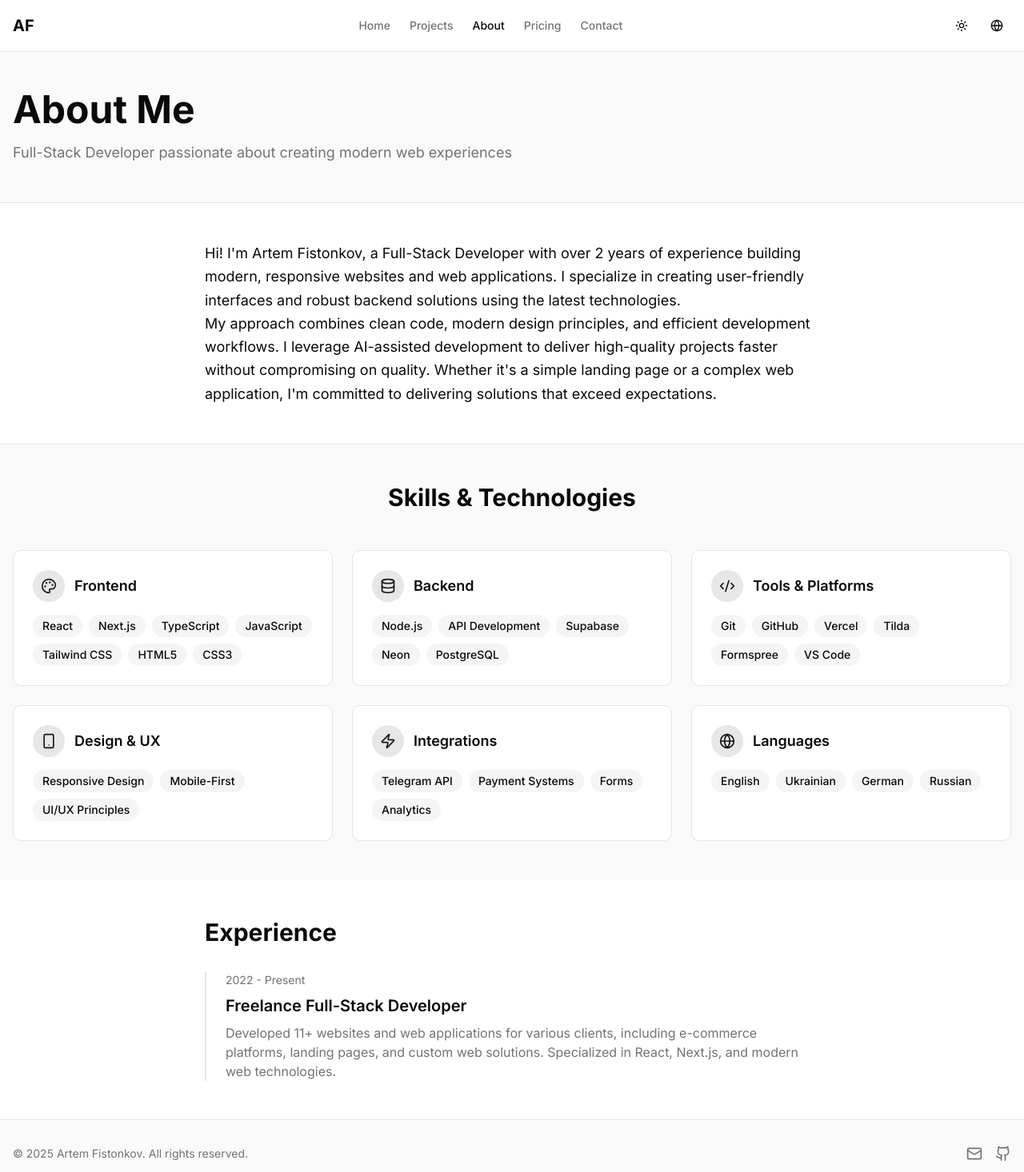
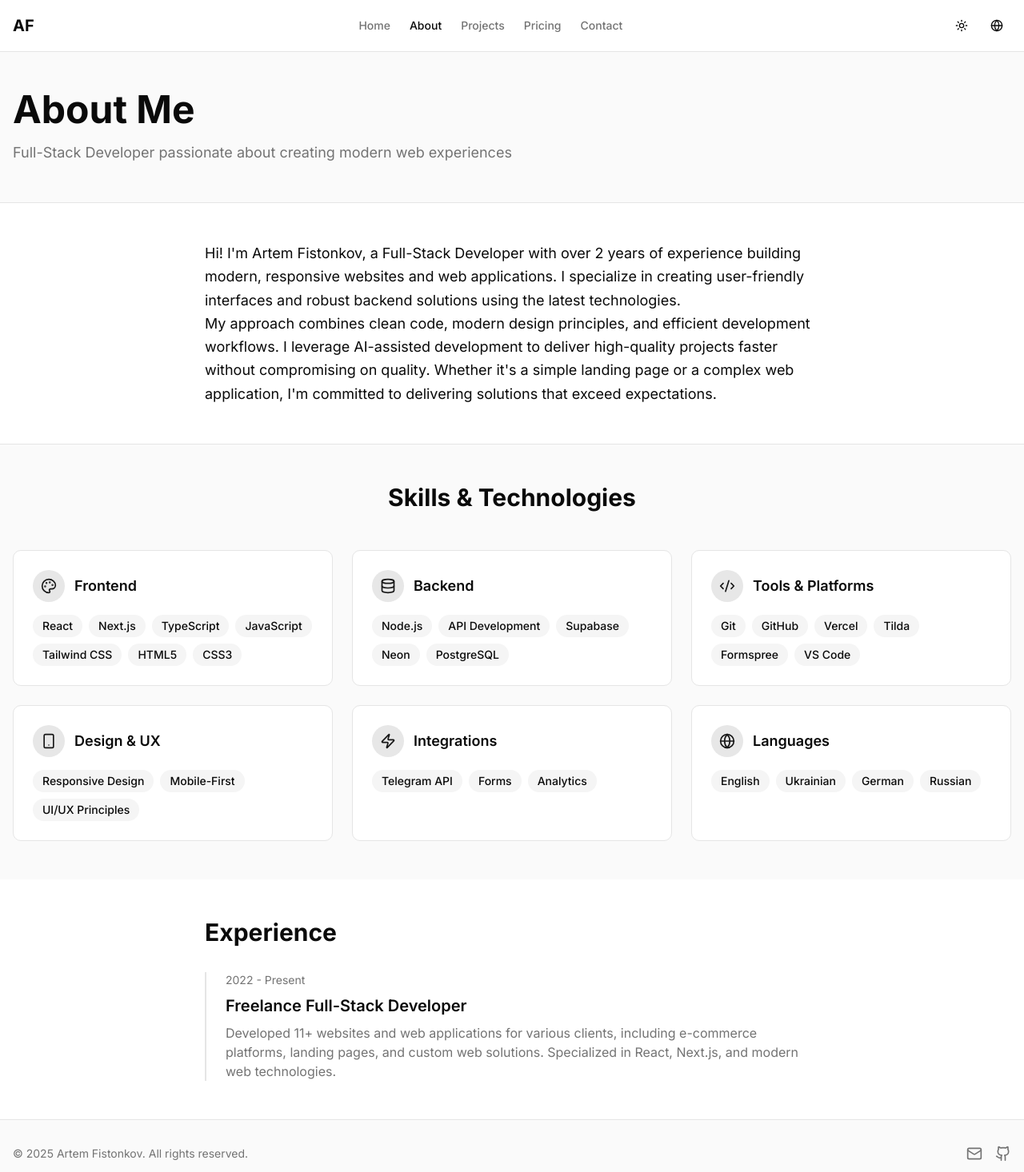
Before and after one commit to admine112/portfolio-site, a Next.js app: page /about in a window 1280 px wide. Shown: the top 1466 px of the page at 80% size. Built offline with nearby package versions, Linux system fonts and the light colour scheme.

Commit message:
✨ Переместил 'About' в навигацию сразу после 'Home', удалил 'Payment Systems' из навичок

```diff
--- a/app/about/page.tsx
+++ b/app/about/page.tsx
@@ -36,7 +36,7 @@ export default function AboutPage() {
     {
       category: { en: "Integrations", uk: "Інтеграції", de: "Integrationen" },
       icon: Zap,
-      items: ["Telegram API", "Payment Systems", "Forms", "Analytics"],
+      items: ["Telegram API", "Forms", "Analytics"],
     },
     {
       category: { en: "Languages", uk: "Мови", de: "Sprachen" },
--- a/components/navigation.tsx
+++ b/components/navigation.tsx
@@ -16,8 +16,8 @@ export function Navigation() {
 
   const navItems = [
     { href: "/", label: t.nav.home },
+    { href: "/about", label: t.nav.about },
     { href: "/projects", label: t.nav.projects },
-    { href: "/about", label: t.nav.about },
     { href: "/pricing", label: t.nav.pricing },
     { href: "/contact", label: t.nav.contact },
   ]
```
